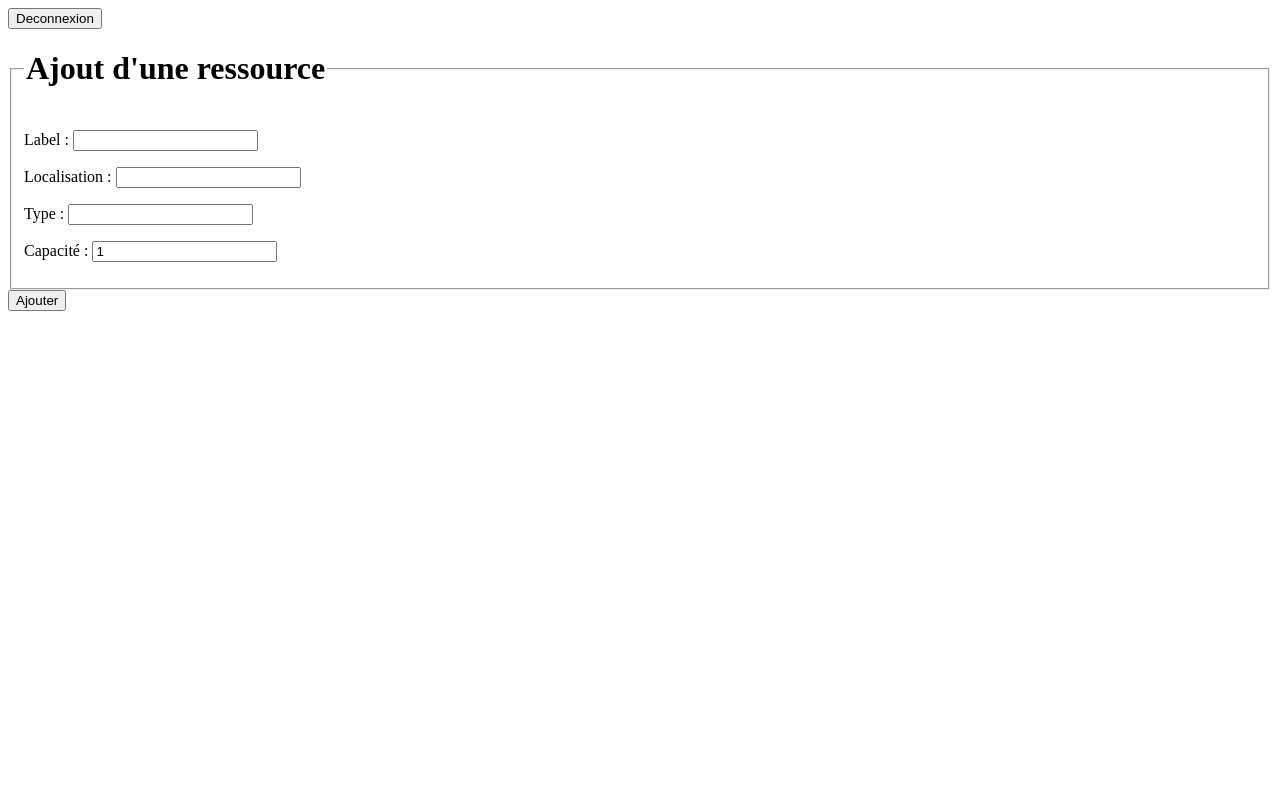
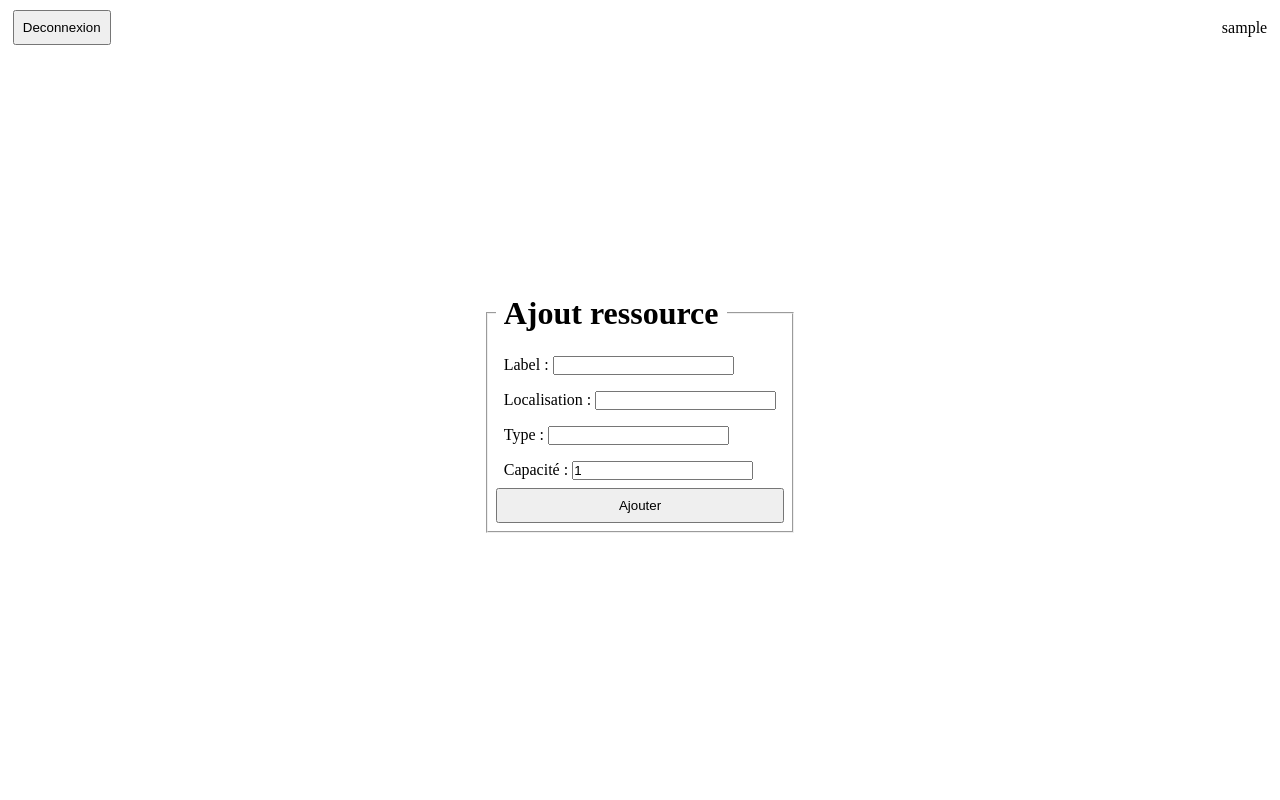
Before and after one commit to Topinambour493/Test-SharingCloud, a Django app: page /add in a window 1280 px wide. Run offline with Django 4.2, Linux system fonts and the light colour scheme; the visitor is signed in with stand-in values (Sample User, id 1).

Commit message:
amélioration des pages html, ajout du css, amélioration du README

```diff
--- a/sharingCloud/ressource_management/static/ressource_management/style.css
+++ b/sharingCloud/ressource_management/static/ressource_management/style.css
@@ -1,3 +1,89 @@
-li a {
-    color: blueviolet;
+*{
+    margin: 0;
+    padding: 0;
 }
+
+html, body{
+    width: 100%;
+    height: 100%;
+}
+
+header{
+    display: flex;
+    position: relative;
+    justify-content: space-between;
+    width: 98%;
+    align-items: center;
+    padding: 10px;
+}
+
+fieldset{
+    display: flex;
+    flex-direction: column;
+}
+
+body{
+    display: flex;
+    justify-content: space-between;
+    flex-direction: column;
+    align-items: center;
+}
+
+main{
+    max-width:96vw;
+    max-height: calc( 90vh - 95px);
+    display: flex;
+    flex-direction: column;
+    justify-content: center;
+    align-items: center;
+}
+
+form, fieldset , fieldset > * {
+    padding:8px;
+}
+
+li{
+    box-sizing: border-box;
+    border: 2px solid black;
+    margin: 5px;
+    padding: 4px;
+    cursor: pointer;
+}
+
+li:hover{
+    border: 5px solid black;
+    padding:1px;
+}
+
+ul{
+    display: flex;
+    list-style-type: none;
+    flex-wrap: wrap;
+    justify-content: center;
+    overflow: auto;
+    padding:5px;
+    border: 1px solid black;
+}
+
+button{
+    cursor: pointer;
+    padding:8px;
+}
+
+form,ul,ol{
+    margin-bottom: 2vh;
+}
+
+.title{
+    font-size: 1.1em;
+}
+
+a{
+    text-decoration:none;
+    color: black;
+}
+
+footer{
+    align-self: center;
+    padding: 10px;
+}
--- a/sharingCloud/ressource_management/templates/ressource_management/ressource_form.html
+++ b/sharingCloud/ressource_management/templates/ressource_management/ressource_form.html
@@ -5,16 +5,24 @@
     <meta http-equiv="X-UA-Compatible" content="IE=edge">
     <meta name="viewport" content="width=device-width, initial-scale=1.0">
     <title>Ajout resssource</title>
+    {% load static %}
+    <link rel="stylesheet" type="text/css" href="{% static 'ressource_management/style.css' %}">
 </head>
 <body>
-    <a href="{% url 'authentication:logout' %}"><button>Deconnexion</button></a>
+    <header>
+        <a class="logout" href="{% url 'authentication:logout' %}"><button>Deconnexion</button></a>
+        <div class="username">{{ user }}</div>
+    </header>
+    <main>
         <form method="post">
             {% csrf_token %}
             <fieldset>
-            <legend><h1>Ajout d'une ressource</h1></legend>
+                <legend><h1>Ajout ressource</h1></legend>
                 {{ form.as_p }}
+                <input type="submit" value="Ajouter">
             </fieldset>
-        <input type="submit" value="Ajouter">
         </form>
+    </main>
+    <footer></footer>
 </body>
 </html>
--- a/sharingCloud/ressource_management/views.py
+++ b/sharingCloud/ressource_management/views.py
@@ -14,9 +14,7 @@ from .models import Ressource
 
 def redirectIndexView(request):
     if request.user.has_perms('admin') == True :
-        print("voiture")
         return redirect(reverse('ressource_management:index_admin'))
-    print("vélo")
     return redirect(reverse('ressource_management:index'))
 
 class IndexView(LoginRequiredMixin,ListView):
```
Also changed, not shown: sharingCloud/authentication/static/authentication/style.css (added, +66 -0 lines), sharingCloud/authentication/templates/authentication/login.html (+8 -1 lines), sharingCloud/authentication/templates/authentication/register.html (+9 -2 lines), sharingCloud/ressource_management/templates/ressource_management/detail.html (+15 -6 lines), sharingCloud/ressource_management/templates/ressource_management/detail_update.html (+12 -1 lines), sharingCloud/ressource_management/templates/ressource_management/index.html (+9 -3 lines), sharingCloud/ressource_management/templates/ressource_management/index_admin.html (+16 -3 lines), sharingCloud/ressource_management/templates/ressource_management/ressource_confirm_delete.html (+8 -1 lines), README.md. Lines whose indentation alone changed are shown as unchanged.
